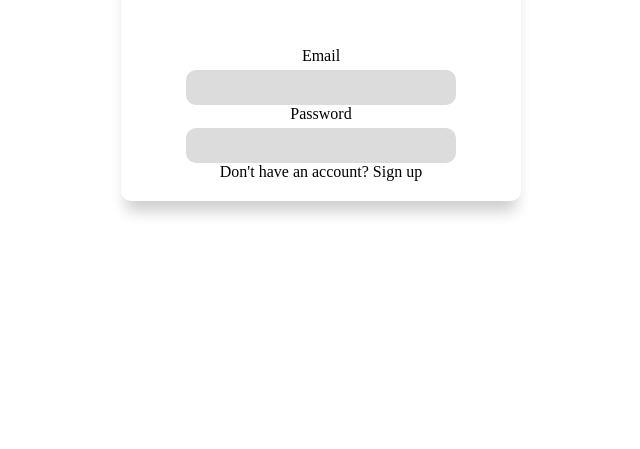
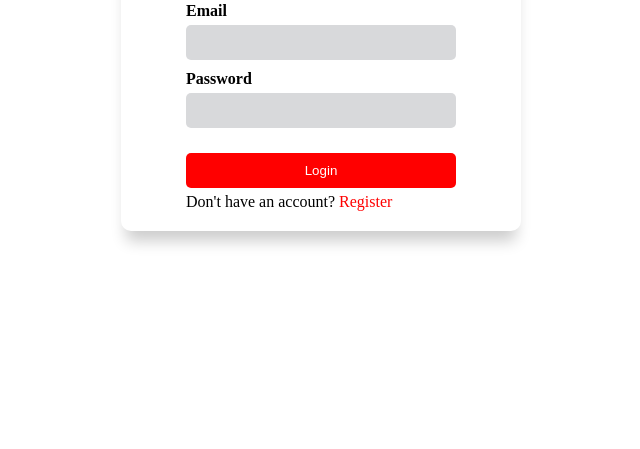
Before and after one commit to allenPereira123/Coca-Cola-Desktop-Application, an Electron app: page index.html in a window 800 px wide. Shown: the part 351-800 px from the top of the page, without its empty margins (79-719 px from the left). Drawn offline with Linux system fonts and the light colour scheme.

Commit message:
updated styling

```diff
--- a/index.html
+++ b/index.html
@@ -16,7 +16,9 @@
             <input type="text" id="email" name="email">
             <label for="password">Password</label>
             <input type="password" id="password" name="password">
-            <div div="create-account">Don't have an account? Sign up</div>
+            <button>Login</button>
+            <div div="create-account">Don't have an account? <span id="register">Register</span></div>
+
         </div>
     </form>
     <script src="./index.js"></script>
--- a/styles.css
+++ b/styles.css
@@ -9,20 +9,27 @@ body{
     height: 100vh;
 }
 
+label{
+    font-weight: bold;
+}
 input[type=text], input[type=password]{
     border: none;
-    background-color: gainsboro;
-    border-radius: 10px;
+    background-color: #d8d9db;
+    border-radius: 5px;
     width: 250px;
     padding: 10px;
     margin-top: 5px;
+    margin-bottom: 10px;
 }
 
 input:focus{
     outline-color: black;
 }
 #sign-in-form{
+    display: flex;
+    flex-direction: column;
     margin: 10px;
+    align-items: center;
     border-radius: 10px;
     width: 400px;
     box-shadow: 0 15px 15px -5px rgba(0, 0, 0, 0.2);
@@ -32,8 +39,6 @@ input:focus{
     padding: 20px;
     display: flex;
     flex-direction: column;
-    justify-content: center;
-    align-items: center;
 }
 
 #sign-in-form h1{
@@ -45,5 +50,33 @@ input:focus{
     height: 100px;
     background-color: red;
     color: white;
-    margin-bottom: 30px;
+    margin-bottom: 15px;
+    width: 100%;
 }
+
+#sign-in-form button{
+    background-color: red;
+    border-radius: 5px;
+    border: none;
+    padding: 10px;
+    color: white;
+    margin-top: 15px;
+    margin-bottom: 5px;
+}
+
+#sign-in-form button:focus{
+    outline-color: black;
+}
+
+#sign-in-form button:hover{
+    cursor: pointer;
+}
+
+#register{
+    color: red;
+}
+
+#register:hover{
+    text-decoration: underline;
+    cursor: pointer;
+}
```
